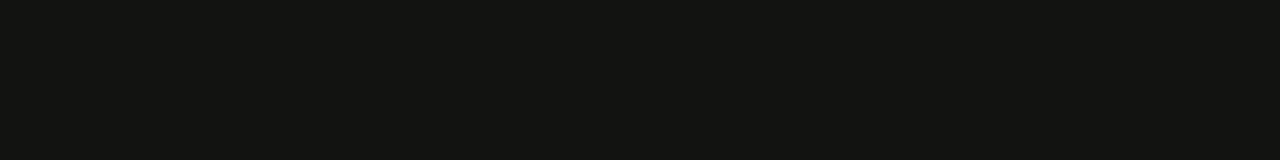
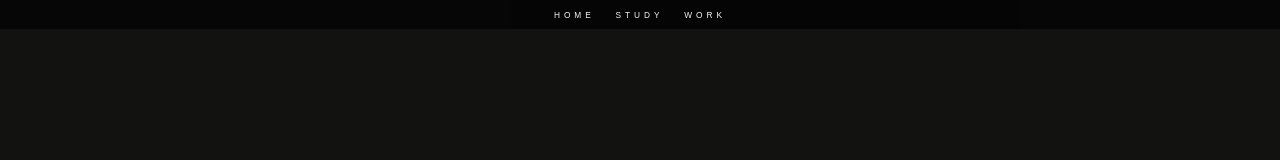
Before and after one commit to ivs-rodin/personal-website, a React (Create React App) app: page / in a window 1280 px wide. Shown: the top 160 px of the page. Built offline with nearby package versions, Linux system fonts and the light colour scheme.

Commit message:
Add basic navbar

```diff
--- a/src/App.js
+++ b/src/App.js
@@ -20,7 +20,17 @@
   return (
     <div>
 
-      <div className="intro_page">
+      <div className="container">
+        <nav className="navbar">
+          <ul>
+            <li><a href="#intro_page">Home</a></li>
+            <li><a href="#study_page">Study</a></li>
+            <li><a href="#work_page">Work</a></li>
+          </ul>
+        </nav>
+      </div>
+
+      <div className="intro_page" id="intro_page">
         <div className='intro_group'>
             <header className="intro_header" style={{ transform: `translateY(${ -offsetY * 1.5}px) `}}>
                 <div className="intro_text">Welcome to my website</div>
@@ -29,7 +39,7 @@
         </div>
       </div>
 
-      <div className="study_page">
+      <div className="study_page" id="study_page">
         <div className="study_group">
             <header className="study_header">
                 Comming soon...
@@ -37,7 +47,7 @@
         </div>
       </div>
 
-      <div className="work_page">
+      <div className="work_page" id="work_page">
         <div className="work_group">
             <header className="work_header">
                 Comming soon...
--- a/src/css/App.css
+++ b/src/css/App.css
@@ -5,6 +5,33 @@
 
 :root {
   --index: calc(1vw + 1vh) ;
+}
+
+.navbar {
+  position: fixed;
+  top: 0;
+  z-index: 1;
+  display: flex;
+  width: 100%;
+  height: calc(var(--index) * 1.4);
+  background: rgba(0, 0, 0, 0.7);
+}
+.navbar ul {
+  display: flex;
+  list-style: none;
+  width: 100%;
+  justify-content: center;
+}
+.navbar ul li {
+  display: flex;
+  padding: calc(var(--index) / 2);
+}
+.navbar ul li a {
+  text-decoration: none;
+  text-transform: uppercase;
+  font-size: calc(var(--index) / 2.5);
+  letter-spacing: calc(var(--index) / 5.25);
+  color: #f4f4f4;
 }
 
 body {
--- a/src/css/App.scss
+++ b/src/css/App.scss
@@ -18,6 +18,38 @@
     letter-spacing: calc(var(--index) / 2.25);
     color: rgb(209, 241, 219)
 }
+
+// Navbar
+.navbar {
+    position: fixed;
+    top: 0;
+    z-index: 1;
+    display: flex;
+    width: 100%;
+    height: calc(var(--index) * 1.4);
+    background: rgba(0, 0, 0, 0.7);
+
+    ul {
+        display: flex;
+        list-style: none;
+        width: 100%;
+        justify-content: center;
+
+        li {
+            display: flex;
+            padding: calc(var(--index) / 2);
+
+            a {
+                text-decoration: none;
+                text-transform: uppercase;
+                font-size: calc(var(--index) / 2.5);
+                letter-spacing: calc(var(--index) / 5.25);
+                color: #f4f4f4;
+            }
+        }
+    }
+}
+
 body {
     height: 100vh;
     font-family: sans-serif;
```
Also changed, not shown: src/FullPageScroll.js (added, +12 -0 lines), 1 other file (tests, documents, lock files or other folders).
